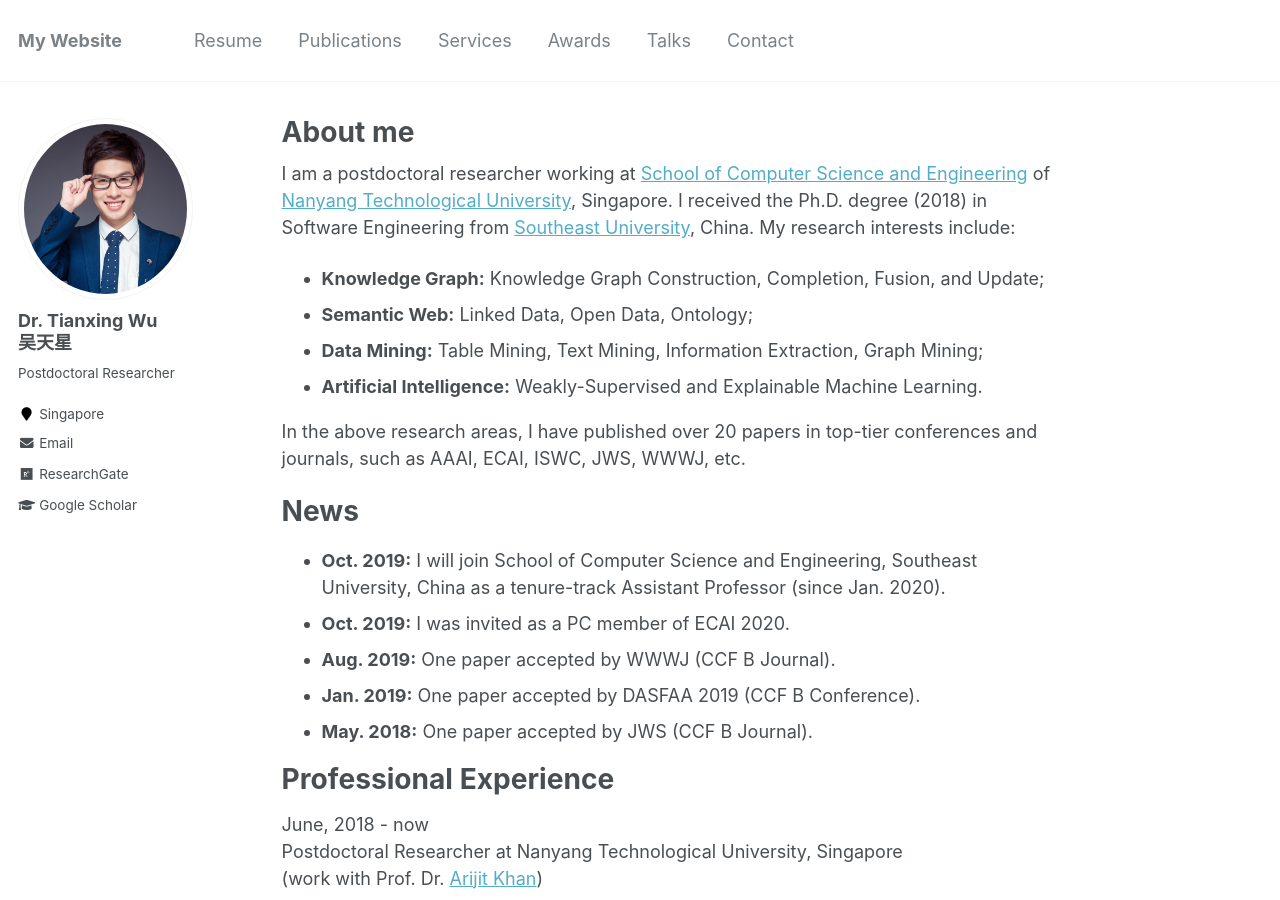
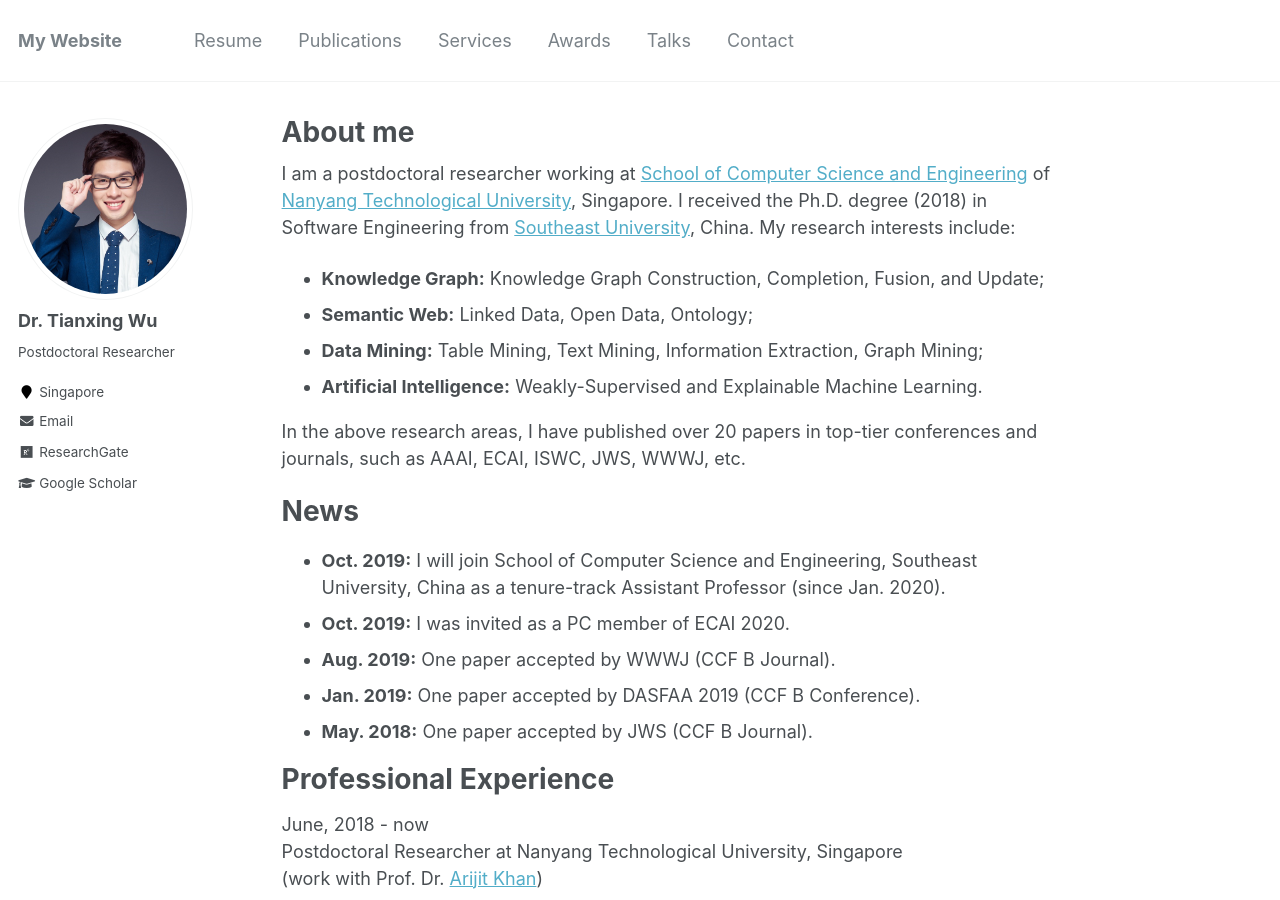
Before and after one commit to tianxing-wu/tianxing-wu.github.io, a Jekyll site: the page built from _pages/about.md, in a window 1280 px wide and 900 px high. Built offline with Jekyll 4.4.1, drawn with Linux system fonts in a browser that asks for light colours.

Commit message:
Update _config.yml

```diff
--- a/_config.yml
+++ b/_config.yml
@@ -80,7 +80,7 @@ analytics:
 
 # Site Author
 author:
-  name             : "Dr. Tianxing Wu <br> 吴天星"
+  name             : "Dr. Tianxing Wu"
   avatar           : "wtx.png"
   bio              : "Postdoctoral Researcher"
   location         : "Singapore"
```
